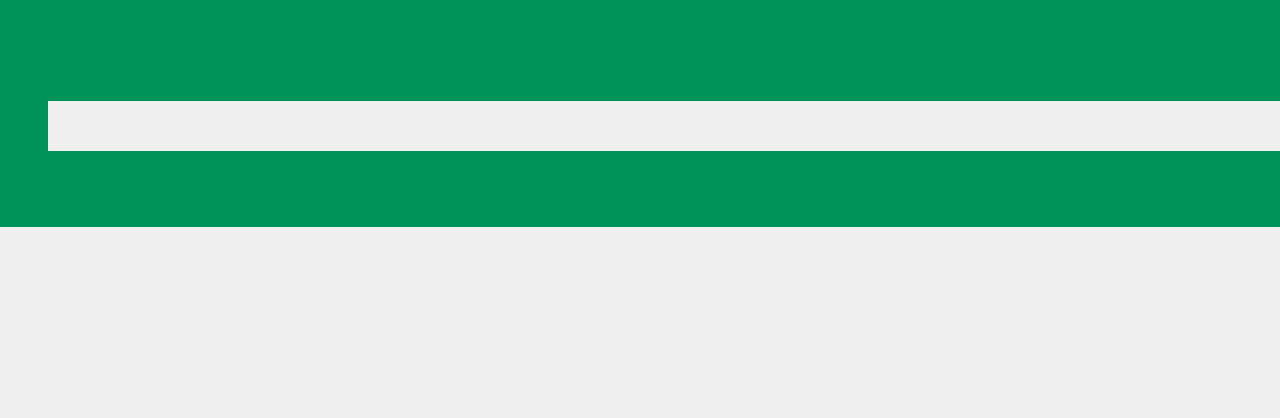
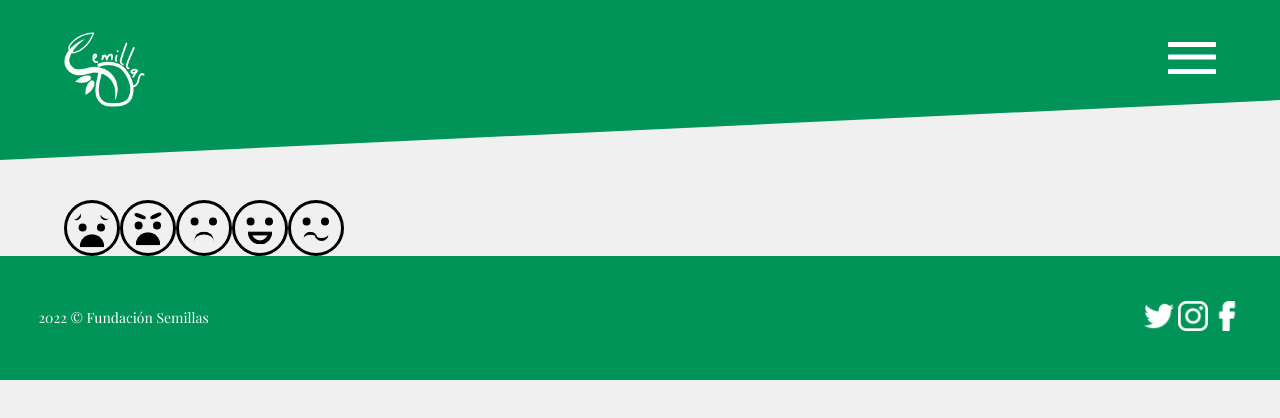
Before and after one commit to CamilaForer/Dashboard-fundacion-Semillas, a plain HTML site: page src/diplomado.html in a window 1280 px wide. Drawn offline with nearby package versions, Linux system fonts and the light colour scheme; files that its build step writes are made by us from their sources.

Commit message:
Creación de caritas para grafica de emociones vertical

```diff
--- a/src/diplomado.html
+++ b/src/diplomado.html
@@ -4,21 +4,59 @@
     <meta charset="UTF-8" />
     <meta http-equiv="X-UA-Compatible" content="IE=edge" />
     <meta name="viewport" content="width=device-width, initial-scale=1.0" />
-    <link rel="stylesheet" href="src/style.css" />
+    <link rel="stylesheet" href="style.css" />
     <title>Fundación semilla</title>
   </head>
   <body>
     <!--Header-->
     <header>
-      <div class="logo"></div>
-      <div class="menu"></div>
+      <div class="figure1"></div>
+      <div class="header">
+        <div class="logo">
+          <img src="../img/logoSWhite.png" alt="Logo fundación semilla" />
+        </div>
+        <div class="menu">
+          <span class="line"></span>
+        </div>
+      </div>
     </header>
     <main>
       <!--Estudiante-->
       <!--Dashboard-->
+      <div class="graphic-emotion-faces">
+        <div class="face">
+          <div class="fear-brows"></div>
+          <div class="eyes"></div>
+          <div class="fear-angry-mouth"></div>
+        </div>
+        <div class="face">
+          <div class="angry-brows"></div>
+          <div class="eyes"></div>
+          <div class="fear-angry-mouth"></div>
+        </div>
+        <div class="face">
+          <div class="eyes"></div>
+          <div class="sad-mouth"></div>
+        </div>
+        <div class="face">
+          <div class="eyes"></div>
+          <div class="happy-mouth"></div>
+        </div>
+        <div class="face">
+          <div class="eyes"></div>
+          <div class="confused-mouth"></div>
+        </div>
+      </div>
     </main>
     <footer>
-
+      <div class="rights">
+        <p>2022 © Fundación Semillas</p>
+      </div>
+      <div class="social-media">
+        <img src="../img/twitter.png" alt="twitter" />
+        <img src="../img/instagram.png" alt="instagram" />
+        <img src="../img/facebook.png" alt="facebook" />
+      </div>
     </footer>
   </body>
 </html>
--- a/src/style.css
+++ b/src/style.css
@@ -21,7 +21,8 @@ body {
 h1,
 h2,
 h3,
-h4,h6 {
+h4,
+h6 {
   font-family: var(--font-title);
 }
 p {
@@ -100,11 +101,11 @@ main h1 {
   text-align: center;
 }
 /*Graduate cards*/
-a{
+a {
   text-decoration: none;
   color: black;
 }
-a:visited{
+a:visited {
   color: black;
 }
 .cards {
@@ -205,28 +206,28 @@ a:visited{
   margin-right: 50%;
   width: 60px;
   height: 30px;
-  background: radial-gradient(circle closest-side,#009458 90%,#0000) 0%   50%,
-  radial-gradient(circle closest-side,#009458 90%,#0000) 50%  50%,
-  radial-gradient(circle closest-side,#009458 90%,#0000) 100% 50%;
-  background-size: calc(100%/3) 13.4px;
+  background: radial-gradient(circle closest-side, #009458 90%, #0000) 0% 50%,
+    radial-gradient(circle closest-side, #009458 90%, #0000) 50% 50%,
+    radial-gradient(circle closest-side, #009458 90%, #0000) 100% 50%;
+  background-size: calc(100% / 3) 13.4px;
   background-repeat: no-repeat;
   animation: dots 1s infinite linear;
 }
 @keyframes dots {
   20% {
-     background-position: 0%   0%, 50%  50%,100%  50%;
+    background-position: 0% 0%, 50% 50%, 100% 50%;
   }
   40% {
-     background-position: 0% 100%, 50%   0%,100%  50%;
+    background-position: 0% 100%, 50% 0%, 100% 50%;
   }
   60% {
-     background-position: 0%  50%, 50% 100%,100%   0%;
+    background-position: 0% 50%, 50% 100%, 100% 0%;
   }
   80% {
-     background-position: 0%  50%, 50%  50%,100% 100%;
+    background-position: 0% 50%, 50% 50%, 100% 100%;
   }
 }
-.global-emotions{
+.global-emotions {
   margin: auto;
   width: 90%;
   display: flex;
@@ -235,29 +236,137 @@ a:visited{
   align-items: center;
   padding-bottom: 2%;
 }
-.global-fear-percentage,.global-happy-percentage, .global-angry-percentage,
-.global-sad-percentage, .global-confusion-percentage{
+.global-fear-percentage,
+.global-happy-percentage,
+.global-angry-percentage,
+.global-sad-percentage,
+.global-confusion-percentage {
   width: 10px;
   height: 10px;
   font-size: 14px;
   background: var(--color-graphic-fear);
 }
-.global-happy-percentage{
-  background:var(--color-graphic-happy);
+.global-happy-percentage {
+  background: var(--color-graphic-happy);
 }
-.global-angry-percentage{
-  background:var(--color-graphic-angry) ;
+.global-angry-percentage {
+  background: var(--color-graphic-angry);
 }
-.global-sad-percentage{
+.global-sad-percentage {
   background: var(--color-graphic-sad);
 }
-.global-confusion-percentage{
+.global-confusion-percentage {
   background: var(--color-graphic-confusion);
 }
 
-
-
-
+/*Bar graphic*/
+.graphic-emotion-faces{
+  display: flex;
+  flex-direction: row;
+}
+.face {
+  width: 50px;
+  height: 50px;
+  border: 3px solid black;
+  border-radius: 50%;
+}
+.fear-brows{
+  width: 9px;
+  height:4px;
+  border:2px solid black;
+  border-radius: 0px 0px 60px 60px;
+  border-top:0;
+  border-left:0;
+  border-right: 0;
+  transform:rotate(317deg) translate(-3px, 12px);
+}
+.fear-brows::after{
+  content: '';
+  display: block;
+  width: 9px;
+  height:4px;
+  border:2px solid black;
+  border-radius: 0px 0px 60px 60px;
+  border-top:0;
+  border-left:0;
+  border-right: 0;
+  transform:rotate(70deg) translate(24px, -12px);
+}
+.eyes{
+  transform: translate(0.725rem, 0.9rem);
+  width:.5rem;
+  height:.5rem;
+  background: black;
+  border-radius: 100%;
+}
+.eyes::before{
+  display: block;
+  content: '';
+  transform: translateX(1.15rem);
+  width:.5rem;
+  height:.5rem;
+  background: black;
+  border-radius: 50%;
+}
+.fear-angry-mouth {
+  margin: auto;
+  width: 1rem;
+  height: .3rem;
+  transform: translateY(1.075rem);
+  border: 4px solid black;
+  background: black;
+  border-radius: 100px 100px 0px 0px;
+}
+.angry-brows{
+  width: 12px;
+  height: 4px;
+  background-color: black;
+  border-radius: 45%;
+  transform: rotate(21deg)translate(0.9rem, 0.4rem);
+}
+.angry-brows::after{
+  content: '';
+  display: block;
+  width: 12px;
+  height: 4px;
+  background-color: black;
+  border-radius: 45%;
+  transform: rotate(314deg)translate(0.9rem, 0.4rem);
+}
+.sad-mouth{
+  margin: auto;
+  width: 1.3rem;
+  height: 1rem;
+  transform: translateY(1.275rem);
+  border-top: 3px solid black;
+  border-radius: 100px 100px 0px 0px;
+}
+.happy-mouth{
+  margin: auto;
+  width: 1rem;
+  height: .3rem;
+  transform: translateY(1.275rem);
+  border: 4px solid black;
+  border-radius: 0px 0px 100px 100px;
+}
+.confused-mouth{
+  margin: auto;
+  width: .9rem;
+  height: 1rem;
+  transform: translate(-0.35rem,1.3rem);
+  border-top: 3px solid black;
+  border-radius: 100px 100px 0px 0px;
+}
+.confused-mouth::after{
+  content: '';
+  display: block;
+  margin: auto;
+  width: .9rem;
+  height: 1rem;
+  transform: translate(.7rem,-.8rem);
+  border-bottom: 3px solid black;
+  border-radius: 0px 0px 100px 100px;
+}
 /*Footer*/
 footer{
   background: var(--color-dark-green);
@@ -265,9 +374,9 @@ footer{
   flex-direction: row;
   justify-content: space-between;
   align-items: center;
-  padding: 3% ;
+  padding: 3%;
   color: white;
 }
-.social-media img{
+.social-media img {
   width: 30px;
 }
```
Also changed, not shown: index.html (+2 -1 lines). Lines whose indentation alone changed are shown as unchanged.
